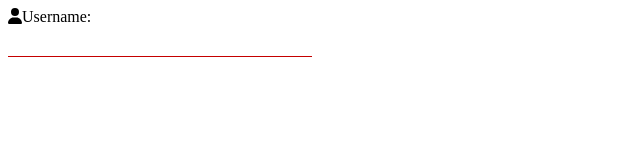
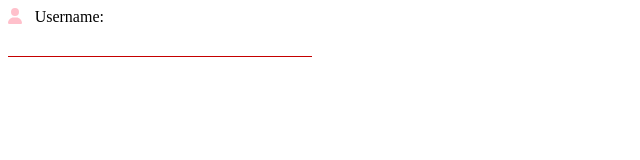
Before and after one commit to v-dav/holbertonschool-cinema-guru, a React (Create React App) app: page / in a window 1280 px wide. Shown: the top 160 px of the page, without its empty margins (0-640 px from the left). Built offline with nearby package versions, Linux system fonts and the light colour scheme.

Commit message:
structure the input component

```diff
--- a/src/components/general/Input.jsx
+++ b/src/components/general/Input.jsx
@@ -9,13 +9,15 @@ const Input = ({ label, type, className, value, setValue, icon, inputAttributes
 
 	return (
 		<div>
-			{icon && <FontAwesomeIcon icon={icon}></FontAwesomeIcon>}
-			<label htmlFor="input">{label}</label>
+			{icon && <FontAwesomeIcon
+				icon={icon}
+				className='faUser'>
+			</FontAwesomeIcon>}
+			<label htmlFor={inputAttributes.id} className='general-input-label'>{label}</label>
 			<input
 				type={type}
 				className={className}
 				value={value}
-				id='input'
 				onChange={handleInput}
 				{...inputAttributes}
 			/>
```
